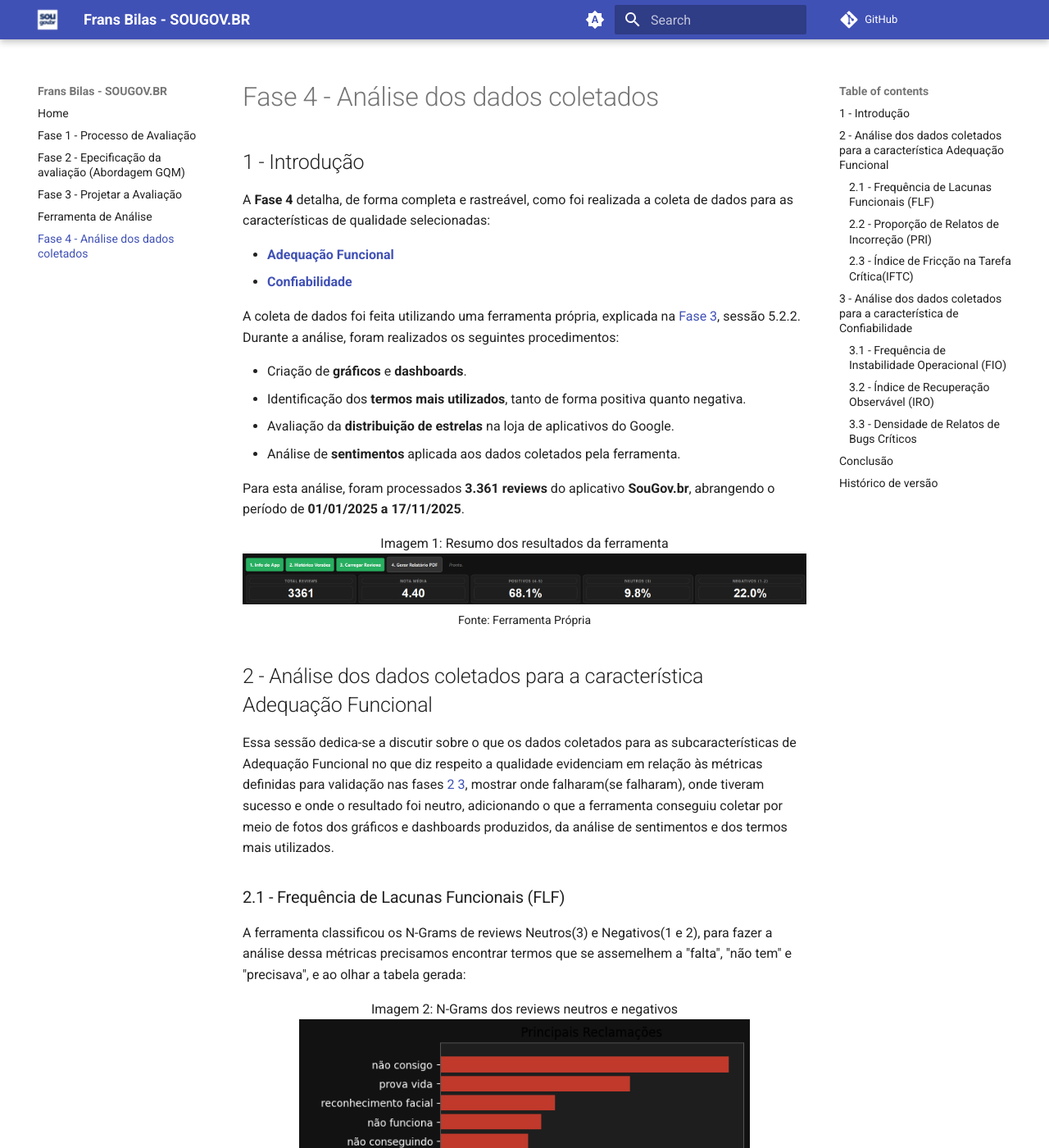
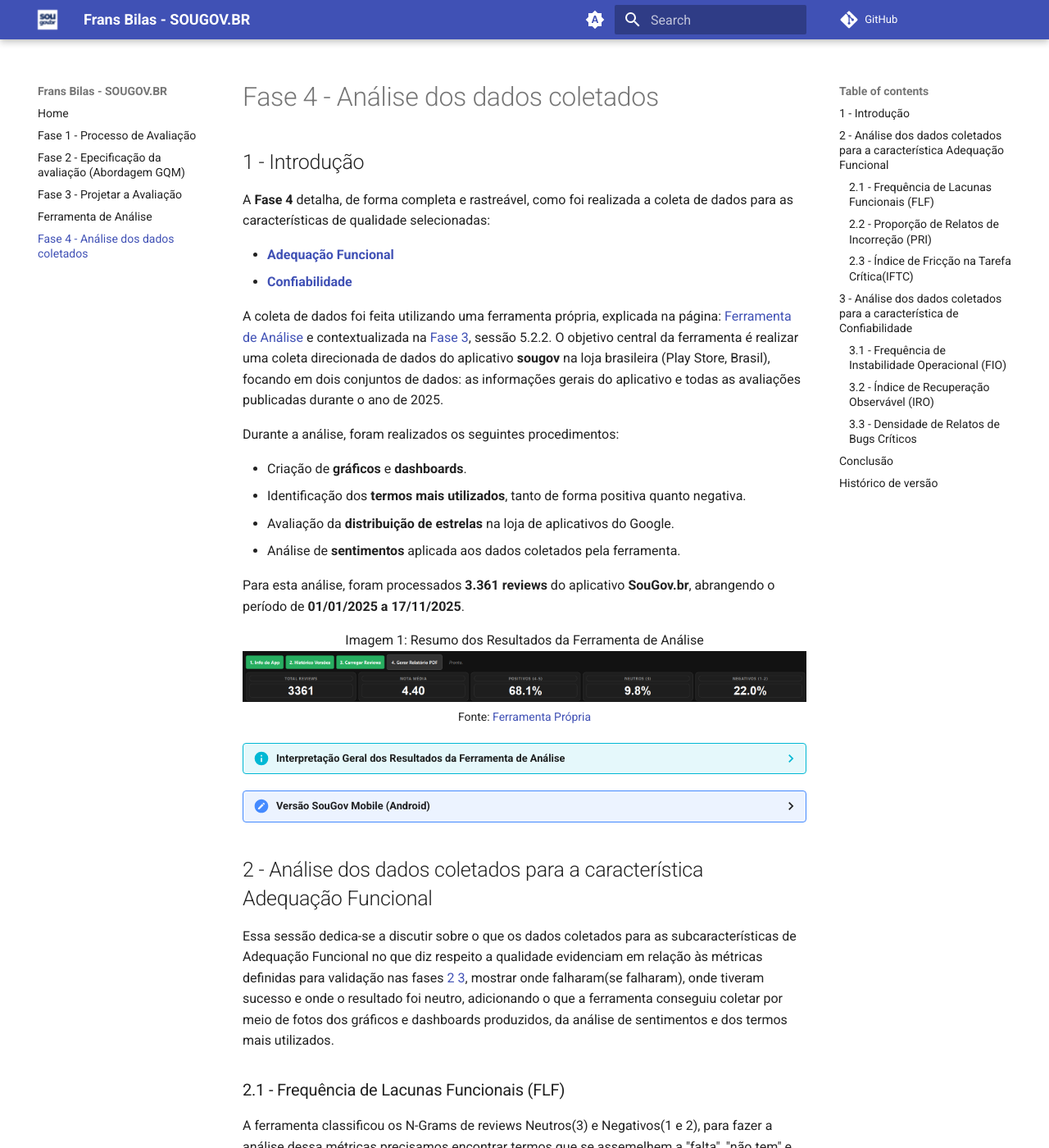
Before and after one commit to felixlaryssa/2025-2_T01_FRANS-BILAS, an MkDocs documentation site: the page built from docs/fase4.md, in a window 1280 px wide and 1400 px high. Shown: the whole window at 82% size. Built offline with MkDocs 1.6.1 and Material for MkDocs 9.7.7, drawn with Linux system fonts in a browser that asks for light colours; comment, search, counter and statistics services are not loaded; some of the changed text lies outside the part shown.

Commit message:
Ajustes introducao fase 4

```diff
--- a/docs/fase4.md
+++ b/docs/fase4.md
@@ -7,7 +7,11 @@ A **Fase 4** detalha, de forma completa e rastreável, como foi realizada a cole
 - [**Adequação Funcional**](https://felixlaryssa.github.io/2025-2_T01_FRANS-BILAS/fase1/#7-modelo-de-qualidade)
 - [**Confiabilidade**](https://felixlaryssa.github.io/2025-2_T01_FRANS-BILAS/fase1/#7-modelo-de-qualidade)
 
-A coleta de dados foi feita utilizando uma ferramenta própria, explicada na [Fase 3](https://felixlaryssa.github.io/2025-2_T01_FRANS-BILAS/fase3/), sessão 5.2.2. Durante a análise, foram realizados os seguintes procedimentos:
+A coleta de dados foi feita utilizando uma ferramenta própria, explicada na página: [Ferramenta de Análise](https://felixlaryssa.github.io/2025-2_T01_FRANS-BILAS/funcionamentodaferramenta/) e contextualizada na [Fase 3](https://felixlaryssa.github.io/2025-2_T01_FRANS-BILAS/fase3/), sessão 5.2.2. O objetivo central da ferramenta é realizar uma coleta direcionada de dados do aplicativo **sougov** na loja brasileira (Play Store, Brasil), focando em dois conjuntos
+de dados: as informações gerais do aplicativo e todas as avaliações publicadas durante o
+ano de 2025.
+
+Durante a análise, foram realizados os seguintes procedimentos:
 
 - Criação de **gráficos** e **dashboards**.
 - Identificação dos **termos mais utilizados**, tanto de forma positiva quanto negativa.
@@ -18,15 +22,28 @@ Para esta análise, foram processados **3.361 reviews** do aplicativo **SouGov.b
 
 
 <div style="text-align: center; margin: 0; font-size: 16px;">
-  Imagem 1: Resumo dos resultados da ferramenta
+  Imagem 1: Resumo dos Resultados da Ferramenta de Análise
 </div>
 
 <div style="text-align: center;">
   <img src="../assets/images/resumo_coleta.png" alt="Resumo Coleta" style="max-width: 100%; height: auto;">
 </div>
+
 <div style="text-align: center; margin: 0; font-size: 14px;">
-  Fonte: Ferramenta Própria
+  Fonte: <a href="https://felixlaryssa.github.io/2025-2_T01_FRANS-BILAS/funcionamentodaferramenta/" target="_blank">Ferramenta Própria</a>
 </div>
+
+??? info "Interpretação Geral dos Resultados da Ferramenta de Análise"
+
+    - **A nota média de 4.40** indica uma alta percepção de qualidade na experiência geral dos usuários.
+    - **Com 68.1% de reviews positivos**(4-5 estrelas), observa-se que a maior parte do público avalia bem o aplicativo.
+    - **Os 22% de avaliações negativas**(1-2 estrelas) representam um volume considerável e merecem análise mais aprofundada, especialmente para as características de qualidade estudadas (**Adequação Funcional** e **Confiabilidade**).
+    - **A taxa de reviews neutros (9.8%)**(3 estrelas) é típica e reflete usuários que nem elogiam nem criticam fortemente, mas oferecem oportunidades de melhoria.
+
+<details>
+  <summary>Versão SouGov Mobile (Android)</summary>
+  Versão 5.573 — Versão mobile utilizada ao longo desta avaliação. O sistema operacional avaliado foi o Android.
+</details>
 
 ## 2 - Análise dos dados coletados para a característica Adequação Funcional
 
@@ -46,7 +63,7 @@ A ferramenta classificou os N-Grams de reviews Neutros(3) e Negativos(1 e 2), pa
 </div>
 
 <div style="text-align: center; margin: 0; font-size: 14px;">
-  Fonte: Ferramenta Própria
+  Fonte: <a href="https://felixlaryssa.github.io/2025-2_T01_FRANS-BILAS/funcionamentodaferramenta/" target="_blank">Ferramenta Própria</a>
 </div>
 
 Das frases presentes na figura 2, possuímos "não funcionando" e "não tenho" como representantes para essa métrica, o critério de julgamento é em porcentagem, sendo elas:
@@ -77,7 +94,7 @@ Essa métrica busca medir a correção funcional dos resultados, para isso preci
 </div>
 
 <div style="text-align: center; margin: 0; font-size: 14px;">
-  Fonte: Ferramenta Própria
+  Fonte: <a href="https://felixlaryssa.github.io/2025-2_T01_FRANS-BILAS/funcionamentodaferramenta/" target="_blank">Ferramenta Própria</a>
 </div>
 
 Ao analisar os N-Grams, encontramos duas que podem se enquadrar aqui, são elas "prova vida" e "reconhecimento facial", pois ter esses termos como amplamente citados pode indicar que existe algo de errado na execução do fluxo dessas funcionalidades. Precisamos então definir como enquadrar os resultados do cálculo desta métrica, que será feita pegando o valor estimado dos dois termos e dividindo pela quantidade de avaliações negativas que o aplicativo recebeu durante o período que as informações foram coletadas.
@@ -92,7 +109,7 @@ Ao analisar os N-Grams, encontramos duas que podem se enquadrar aqui, são elas
 </div>
 
 <div style="text-align: center; margin: 0; font-size: 14px;">
-  Fonte: Ferramenta Própria
+  Fonte: <a href="https://felixlaryssa.github.io/2025-2_T01_FRANS-BILAS/funcionamentodaferramenta/" target="_blank">Ferramenta Própria</a>
 </div>
 
 Critério de Julgamento:
@@ -120,7 +137,7 @@ Essa métrica mede a taxa de sucesso percebida pelo usuário no feedback em rela
 </div>
 
 <div style="text-align: center; margin: 0; font-size: 14px;">
-  Fonte: Ferramenta Própria
+  Fonte: <a href="https://felixlaryssa.github.io/2025-2_T01_FRANS-BILAS/funcionamentodaferramenta/" target="_blank">Ferramenta Própria</a>
 </div>
 
 Ao checarmos o gráfico por referências a tarefas críticas, encontramos uma série delas: "não funciona", "não abre", "não consigo acessar" e "não entra". Todos eles tem haver com a tarefa crítica de conseguir acessar o aplicativo, essencial para realizar toda e qualquer outra tarefa que dependa do SouGov.br. Para determinar como classificar o julgamento da métrica, utilizaremos a seguinte distribuição:
@@ -154,7 +171,7 @@ Essa métrica mede a estabilidade do sistema e interrupções perceptíveis, uti
 </div>
 
 <div style="text-align: center; margin: 0; font-size: 14px;">
-  Fonte: Ferramenta Própria
+  Fonte: <a href="https://felixlaryssa.github.io/2025-2_T01_FRANS-BILAS/funcionamentodaferramenta/" target="_blank">Ferramenta Própria</a>
 </div>
 
 Os valores definidos para os Critérios de Julgamento são:
@@ -182,7 +199,7 @@ Essa métrica tem como objetivo mensurar o tempo necessário para o sistema se r
 </div>
 
 <div style="text-align: center; margin: 0; font-size: 14px;">
-  Fonte: Ferramenta Própria
+  Fonte: <a href="https://felixlaryssa.github.io/2025-2_T01_FRANS-BILAS/funcionamentodaferramenta/" target="_blank">Ferramenta Própria</a>
 </div>
 <!-- ![Figura 4 - Mapeamento dos termos](../assets/images/mapa_termos.png)
 ![Figura 5 - Mapeamento dos reviews críticos](../assets/images/reviews_criticos.png) -->
@@ -217,7 +234,7 @@ Essa métrica mede a incidência de falhas operacionais que impactam diretamente
 </div>
 
 <div style="text-align: center; margin: 0; font-size: 14px;">
-  Fonte: Ferramenta Própria
+  Fonte: <a href="https://felixlaryssa.github.io/2025-2_T01_FRANS-BILAS/funcionamentodaferramenta/" target="_blank">Ferramenta Própria</a>
 </div>
 
 Os valores determinados para os Critérios de Julgamento dessa métrica são:
@@ -247,5 +264,6 @@ Para finalizar, a equipe recomenda que no próximo ciclo de QA da aplicação os
 | 1.0    | 19/11/2025  | Versão inicial da fase 4                                                | [Carlos Eduardo](https://github.com/CarlosEduardoMendesdeMesquita)  |
 | 1.1    | 19/11/2025  | Adição de etapas iniciais extras a fase 4                               | [Giovana Ferreira](https://github.com/gih7915)                      |
 | 2.0    | 22/11/2025  | Versão intermediária da interpretação dos dados da fase 4(pendência m5) | [Carlos Eduardo](https://github.com/CarlosEduardoMendesdeMesquita)  |
-| 3.0    | 23/11/2025  | Versão final da interpretação dos dados da fase 4(pendente revisão)     | [Carlos Eduardo](https://github.com/CarlosEduardoMendesdeMesquita)  |
+| 3.0    | 23/11/2025  | Versão final da interpretação dos dados da fase 4     | [Carlos Eduardo](https://github.com/CarlosEduardoMendesdeMesquita)  |
 | 4.0    | 24/11/2025 | Ajusta imagens, descrição e fonte | [Laryssa Felix](https://github.com/felixlaryssa)  |
+| 5.0    | 24/11/2025 | Reorganização e adição de informações | [Laryssa Felix](https://github.com/felixlaryssa)  |
```
